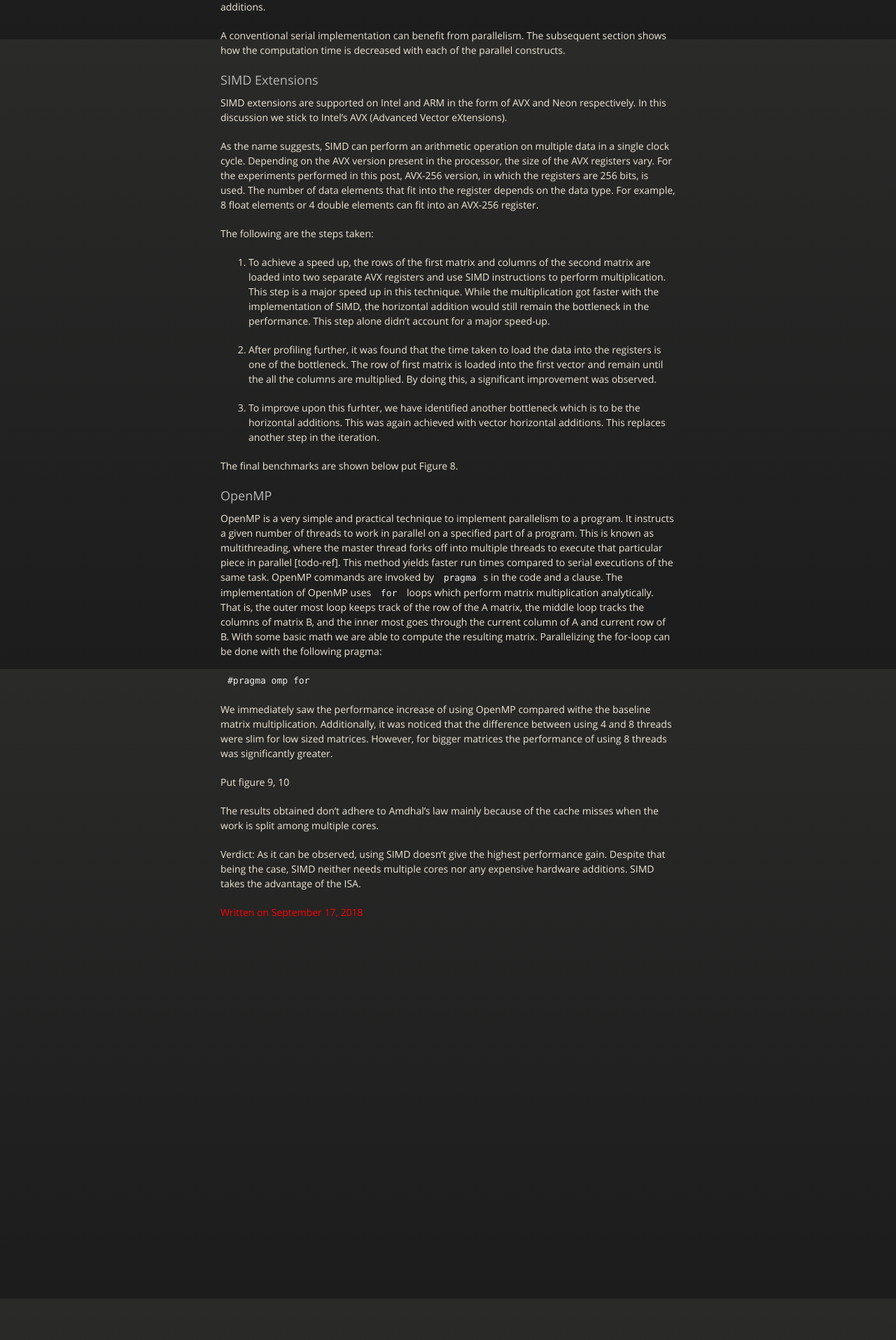
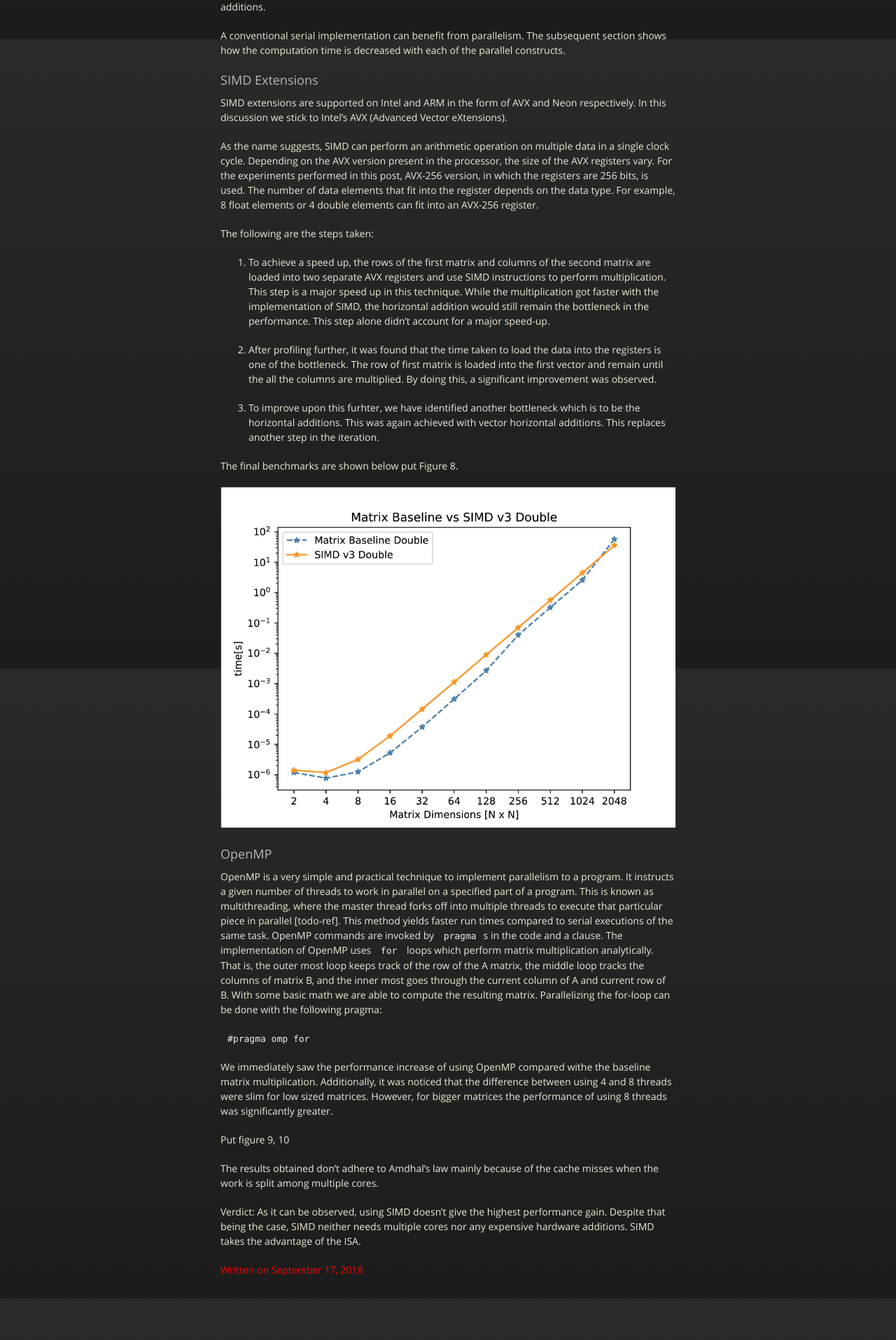
Before and after one commit to naveenspace7/portfolio, a Jekyll site: the page built from _posts/2018-9-17-acs.md, in a window 1280 px wide. Shown: the part 844-2759 px from the top of the page at 70% size. Built offline with Jekyll 4.4.1, drawn with Linux system fonts in a browser that asks for light colours; before the commit the page ends 2248 px from its top, so only the background shows below that.

Commit message:
Add AVX image
Remove old files and add AVX benchmark to the branch

```diff
--- a/_posts/2018-9-17-acs.md
+++ b/_posts/2018-9-17-acs.md
@@ -56,6 +56,8 @@ The following are the steps taken:
 
 The final benchmarks are shown below put Figure 8.
 
+![AVX Benchmarks]({{site.url}}/assets/images/avx_bench.png)
+
 ### OpenMP
 
 OpenMP is a very simple and practical technique to implement parallelism to a program. It instructs a given number of threads to work in parallel on a specified part of a program. This is known as multithreading, where the master thread forks off into multiple threads to execute that particular piece in parallel [todo-ref]. This method yields faster run times compared to serial executions of the same task. OpenMP commands are invoked by `pragma`s in the code and a clause. The implementation of OpenMP uses `for` loops which perform matrix multiplication analytically. That is, the outer most loop keeps track of the row of the A matrix, the middle loop tracks the columns of matrix B, and the inner most goes through the current column of A and current row of B. With some basic math we are able to compute the resulting matrix. Parallelizing the for-loop can be done with the following pragma:
```
Also changed, not shown: assets/images/avx_bench.png (added), assets/images/binary-tree.png (deleted), assets/images/deque.png (deleted), assets/images/forward-list.png (deleted), assets/images/heap.png (deleted), assets/images/shared_allocator.png (deleted), assets/images/unnamed.png (deleted), assets/images/vector-working.png (deleted).
